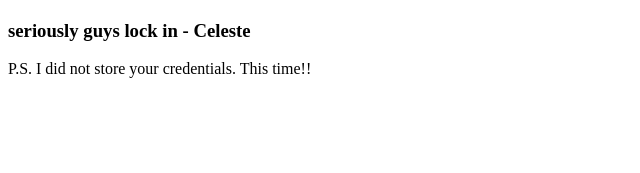
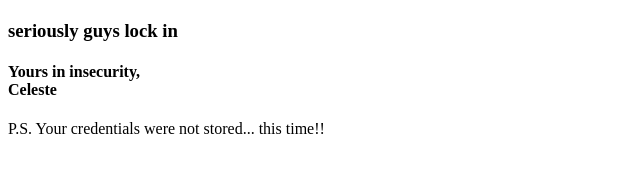
Before and after one commit to Jaybirdiix/test, a plain HTML site: page phished.html in a window 1280 px wide. Shown: the part 383-556 px from the top of the page, without its empty margins (0-640 px from the left). Drawn offline with Linux system fonts and the light colour scheme.

Commit message:
modified clicked page

```diff
--- a/phished.html
+++ b/phished.html
@@ -10,9 +10,12 @@
     <h1>You were phished :(</h1>
     <img src="https://trevonix.com/wp-content/uploads/2025/10/phishing-definition.jpg" style="max-width: 100%; height: auto;" alt="Phishing definition">
 
-    <h3>seriously guys lock in - Celeste</h3>
+    <h3>seriously guys lock in</h3>
+    <h4>Yours in insecurity,
+    <br>
+    Celeste</h4>
 
-    <p>P.S. I did not store your credentials. This time!!</p>
+    <p>P.S. Your credentials were not stored... this time!!</p>
   </main>
 </body>
 </html>
```
